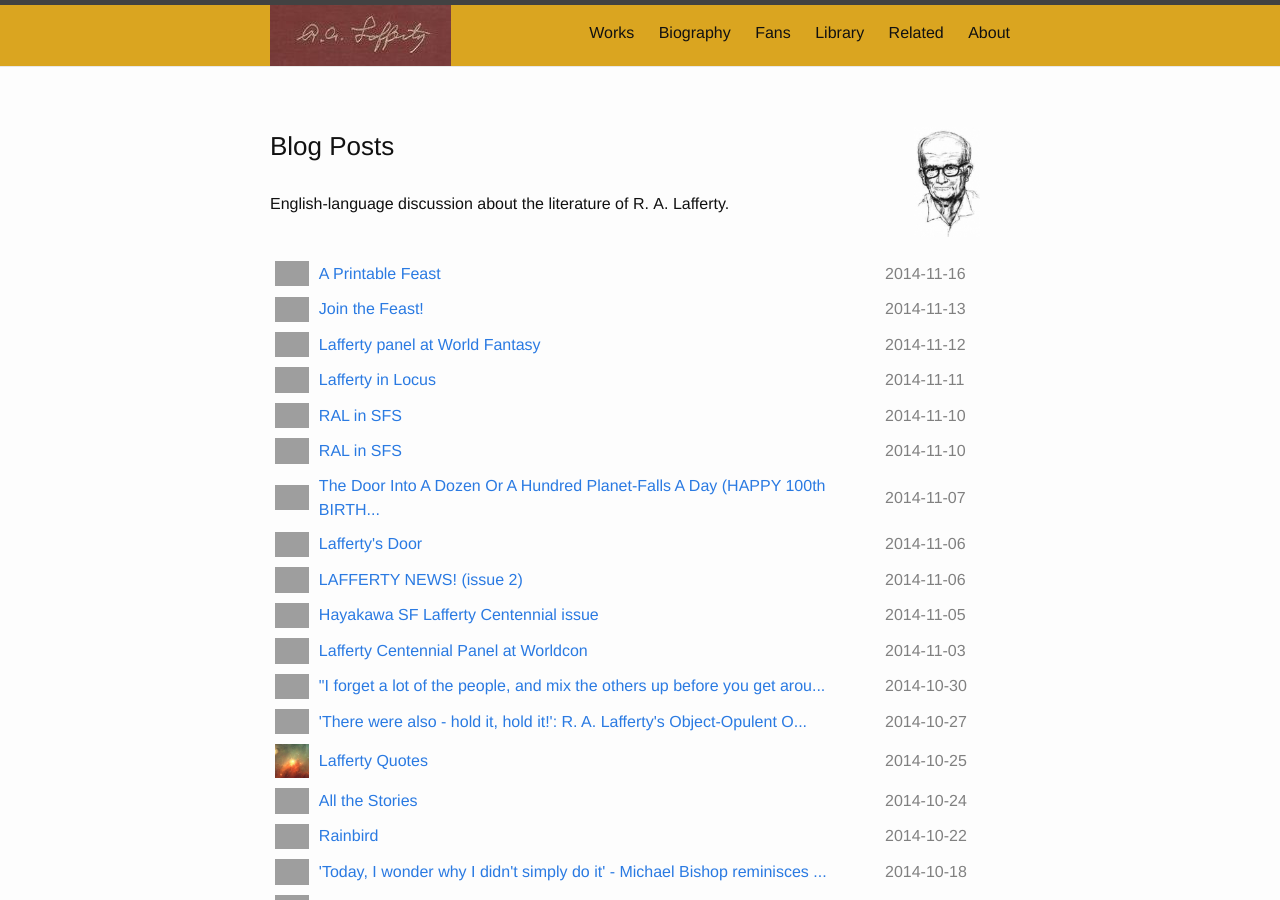
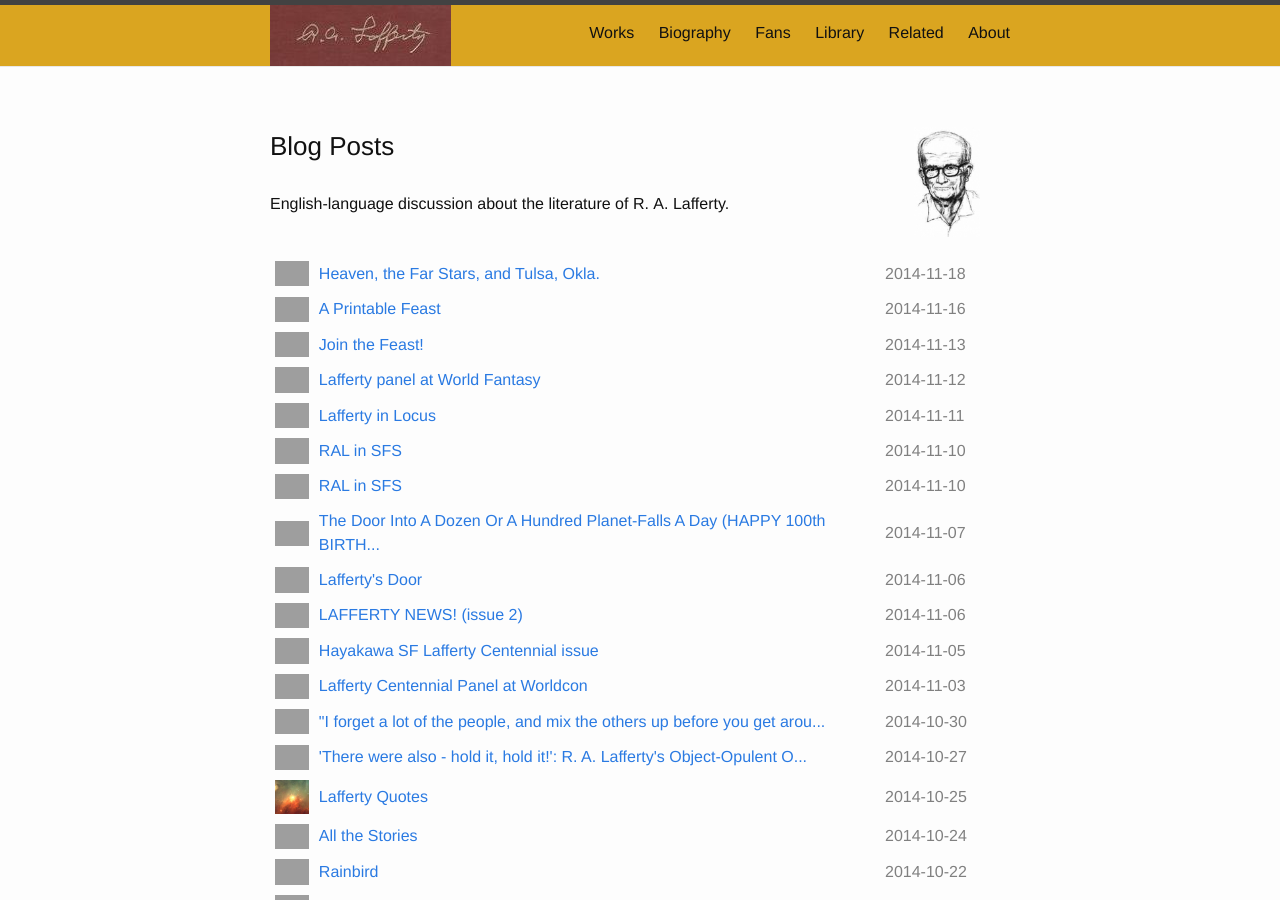
Before and after one commit to ralafferty/ralafferty.github.io, a Jekyll site: the page built from pages/blogs.md, in a window 1280 px wide and 900 px high. Built offline with Jekyll 4.4.1, drawn with Linux system fonts in a browser that asks for light colours; nearby versions of some CDN libraries; grey boxes are pictures that could not be loaded.

Commit message:
refresh rss

```diff
--- a/_data/blog.json
+++ b/_data/blog.json
@@ -1,5 +1,12 @@
 {
   "entries": [
+{
+	"link":"http://ralafferty.tumblr.com/post/102980153427",
+	"title":"Heaven, the Far Stars, and Tulsa, Okla.",
+	"author":"epiktistes",
+	"image":"http://33.media.tumblr.com/avatar_6c731cdf1191_64.png",
+	"date":"2014-11-18",
+},
 {
 	"link":"http://ralafferty.tumblr.com/post/102837431377",
 	"title":"A Printable Feast",
```
